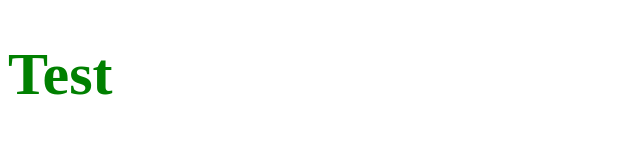
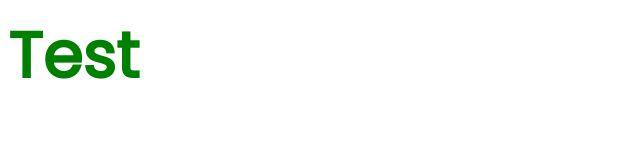
Before and after one commit to bujakkristijan/sc-entry-task, a website: page index.html in a window 1280 px wide. Shown: the whole page, without its empty margins (0-640 px from the left). Drawn offline with Linux system fonts and the light colour scheme.

Commit message:
importovan poppins font lokalno

```diff
--- a/index.html
+++ b/index.html
@@ -10,7 +10,7 @@
   </head>
   <body>
     <main>
-        <h1>Test</h1>
+        <div class="title">Test</div>
     </main>
 	<script src="index.js"></script>
   </body>
--- a/style.scss
+++ b/style.scss
@@ -1,4 +1,15 @@
-h1{
+@font-face {
+    font-family: 'Poppins';
+    src: url('fonts/poppins-v20-latin-regular.woff2') format('woff2');
+    font-weight: normal;
+    font-style: normal;
+  }
+
+body{
+    font-family: 'Poppins', sans-serif;
+}
+.title{
     color: green;
-    font-size: 60px;
+    font-size: 64px;
+    font-weight: 700;
 }
```
Also changed, not shown: fonts/poppins-v20-latin-regular.woff2 (added), style.min.css.
